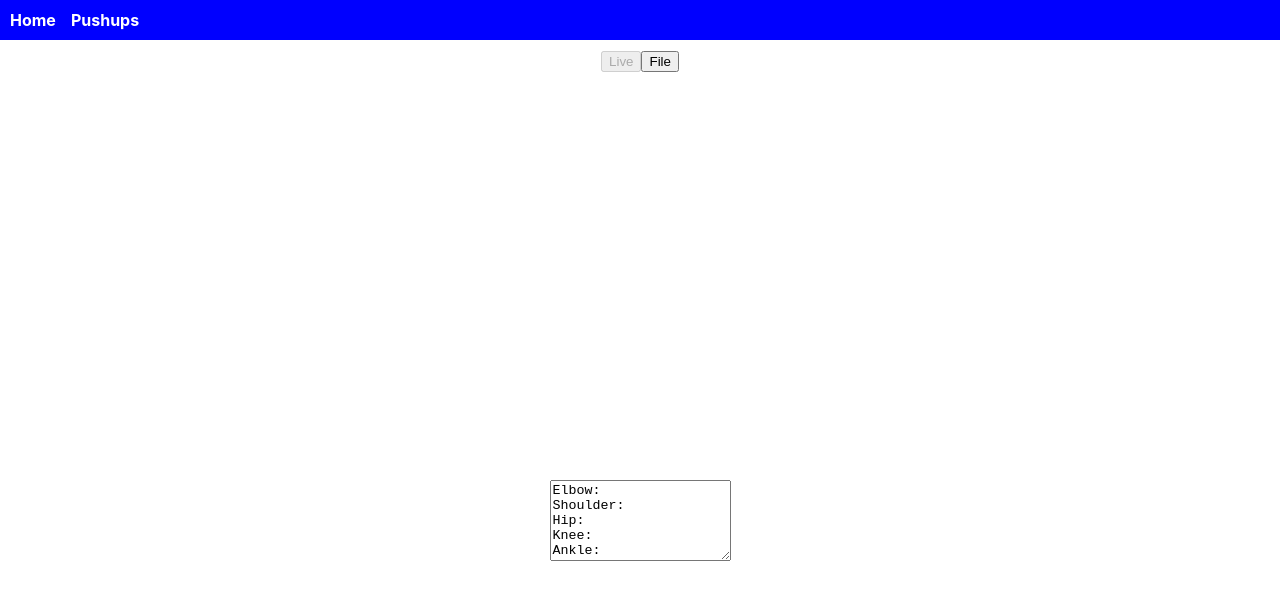
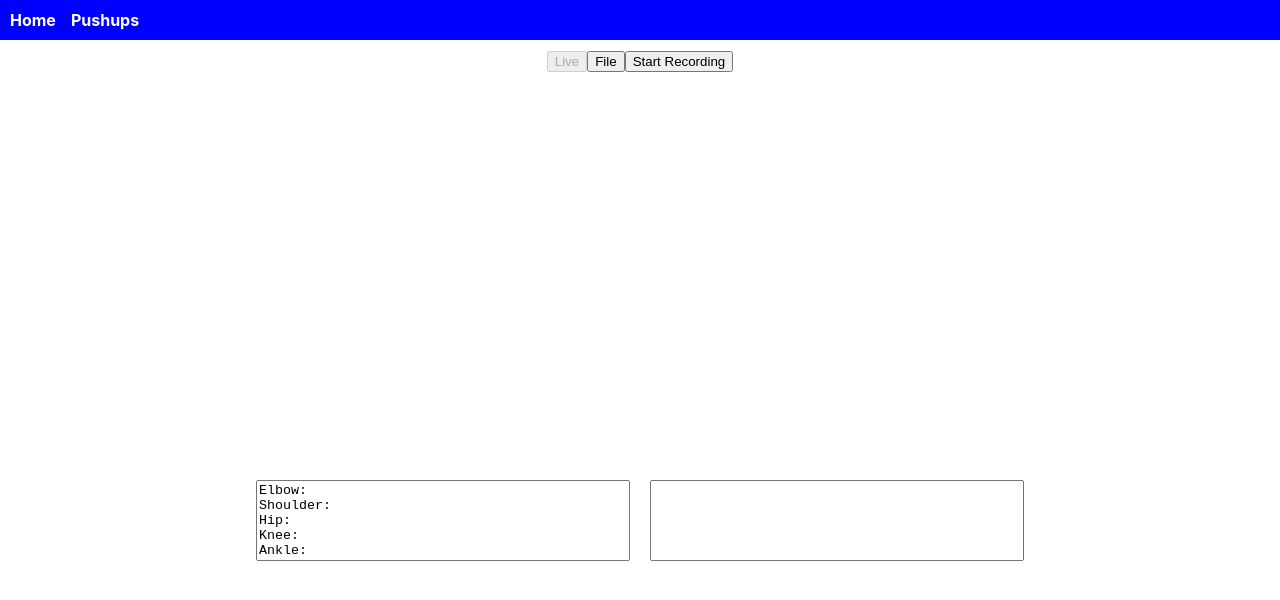
Before and after one commit to GeeHard/fitness-app, a React (Create React App) app in the folder frontend/: page /pushups in a window 1280 px wide. Shown: the top 600 px of the page. Built offline with nearby package versions, Linux system fonts and the light colour scheme; no server answers.

Commit message:
Alles drinn - recording live / file zeitstral und textfeld

```diff
--- a/frontend/src/components/PushupsPage.css
+++ b/frontend/src/components/PushupsPage.css
@@ -44,3 +44,16 @@
   margin-left: auto;
   margin-right: auto;
 }
+/* combined angles and greeting display side by side */
+.info-row {
+  width: 60%;
+  display: flex;
+  justify-content: center;
+  align-items: flex-start;
+  gap: 20px;
+  margin-top: 10px;
+}
+.info-row textarea {
+  flex: 1;
+  resize: none;
+}
--- a/frontend/src/components/PushupsPage.js
+++ b/frontend/src/components/PushupsPage.js
@@ -14,7 +14,6 @@ const PushupsPage = () => {
   const [stream, setStream] = useState(null);
   const [angles, setAngles] = useState({});
   const landmarksRef = useRef([]);
-  const [processing, setProcessing] = useState(false);
   // ref for sync processing flag to avoid race conditions
   const processingRef = useRef(false);
   // ref to hold object URL for cleanup to prevent memory leaks
@@ -22,6 +21,89 @@ const PushupsPage = () => {
   // video duration and current play time for file-mode controls
   const [videoDuration, setVideoDuration] = useState(0);
   const [currentTime, setCurrentTime] = useState(0);
+  // recording state and references for MediaRecorder
+  const [isRecording, setIsRecording] = useState(false);
+  const recorderRef = useRef(null);
+  const recordedChunksRef = useRef([]);
+  const startTimeRef = useRef(null);
+  const [recordingTime, setRecordingTime] = useState(0);
+  const timeIntervalRef = useRef(null);
+
+  // format seconds to mm:ss
+  const formatTime = time => {
+    const total = Math.floor(time);
+    const m = Math.floor(total / 60);
+    const s = total % 60;
+    return `${String(m).padStart(2,'0')}:${String(s).padStart(2,'0')}`;
+  };
+  // cleanup timer on unmount
+  useEffect(() => {
+    return () => {
+      if (timeIntervalRef.current) clearInterval(timeIntervalRef.current);
+    };
+  }, []);
+  // load greeting text from backend
+  const [greeting, setGreeting] = useState('');
+  useEffect(() => {
+    fetch('http://localhost:8000/greeting')
+      .then(res => res.json())
+      .then(data => setGreeting(data.text || ''))
+      .catch(err => console.error('Error loading greeting:', err));
+  }, []);
+  // handlers to start and stop recording the raw camera stream
+  const handleStartRecording = () => {
+    if (!stream) return;
+    // reset recorded data and timer
+    recordedChunksRef.current = [];
+    setRecordingTime(0);
+    startTimeRef.current = Date.now();
+    timeIntervalRef.current = setInterval(() => {
+      setRecordingTime((Date.now() - startTimeRef.current) / 1000);
+    }, 100);
+    // choose supported mime type, prefer MP4
+    let options = {};
+    if (MediaRecorder.isTypeSupported('video/mp4; codecs="avc1.42E01E"')) {
+      options = { mimeType: 'video/mp4; codecs="avc1.42E01E"' };
+    } else if (MediaRecorder.isTypeSupported('video/mp4')) {
+      options = { mimeType: 'video/mp4' };
+    } else if (MediaRecorder.isTypeSupported('video/webm; codecs=vp9')) {
+      options = { mimeType: 'video/webm; codecs=vp9' };
+    } else if (MediaRecorder.isTypeSupported('video/webm')) {
+      options = { mimeType: 'video/webm' };
+    }
+    const mediaRecorder = new MediaRecorder(stream, options);
+    recorderRef.current = mediaRecorder;
+    mediaRecorder.ondataavailable = e => {
+      if (e.data && e.data.size > 0) recordedChunksRef.current.push(e.data);
+    };
+    mediaRecorder.onstop = () => {
+      clearInterval(timeIntervalRef.current);
+      const finalType = mediaRecorder.mimeType || options.mimeType;
+      const blob = new Blob(recordedChunksRef.current, { type: finalType });
+      const ext = finalType.includes('mp4') ? 'mp4' : 'webm';
+      const url = URL.createObjectURL(blob);
+      const a = document.createElement('a');
+      a.style.display = 'none';
+      a.href = url;
+      a.download = `pushups_recording.${ext}`;
+      document.body.appendChild(a);
+      a.click();
+      setTimeout(() => {
+        document.body.removeChild(a);
+        URL.revokeObjectURL(url);
+      }, 100);
+    };
+    mediaRecorder.start();
+    setIsRecording(true);
+  };
+
+  const handleStopRecording = () => {
+    if (recorderRef.current && recorderRef.current.state !== 'inactive') {
+      recorderRef.current.stop();
+    }
+    clearInterval(timeIntervalRef.current);
+    setIsRecording(false);
+  };
 
   useEffect(() => {
     // reset landmarks and angles when entering file mode
@@ -127,7 +209,6 @@ const PushupsPage = () => {
     if (video.readyState < 2 || video.videoWidth === 0 || video.videoHeight === 0) return;
     // sync flag
     processingRef.current = true;
-    setProcessing(true);
     const off = document.createElement('canvas');
     const sw = Math.round(video.videoWidth * IMAGE_SCALE);
     const sh = Math.round(video.videoHeight * IMAGE_SCALE);
@@ -138,7 +219,6 @@ const PushupsPage = () => {
     off.toBlob(blob => {
       if (!blob) {
         processingRef.current = false;
-        setProcessing(false);
         return;
       }
       const form = new FormData();
@@ -155,7 +235,6 @@ const PushupsPage = () => {
         .catch(e => console.error('Error processing frame:', e))
         .finally(() => {
           processingRef.current = false;
-          setProcessing(false);
         });
     }, 'image/jpeg', JPEG_QUALITY);
   };
@@ -231,6 +310,18 @@ const PushupsPage = () => {
         <button onClick={() => setMode('live')} disabled={mode === 'live'}>Live</button>
         <button onClick={() => setMode('file')} disabled={mode === 'file'}>File</button>
         {mode === 'file' && <input type="file" accept="video/mp4,video/mov" onChange={handleFileChange} />}
+        {mode === 'live' && (
+          <>
+            <button onClick={isRecording ? handleStopRecording : handleStartRecording}>
+              {isRecording ? 'Stop Recording' : 'Start Recording'}
+            </button>
+            {isRecording && (
+              <span className="recording-timer">
+                {formatTime(recordingTime)}
+              </span>
+            )}
+          </>
+        )}
       </div>
       <div className="video-container">
         <video ref={videoRef} className="video" autoPlay muted playsInline />
@@ -260,8 +351,9 @@ const PushupsPage = () => {
           />
         </div>
       )}
-      <div className="angles-container">
+      <div className="info-row">
         <textarea
+          className="angles-text"
           rows={5}
           readOnly
           value={
@@ -272,6 +364,12 @@ const PushupsPage = () => {
             `Ankle: ${angles.ankle?.toFixed(2) || ''}`
           }
         />
+        <textarea
+          className="greeting-text"
+          rows={5}
+          readOnly
+          value={greeting}
+        />
       </div>
     </div>
   );
```
Also changed, not shown: 2 other files (tests, documents, lock files or other folders).
